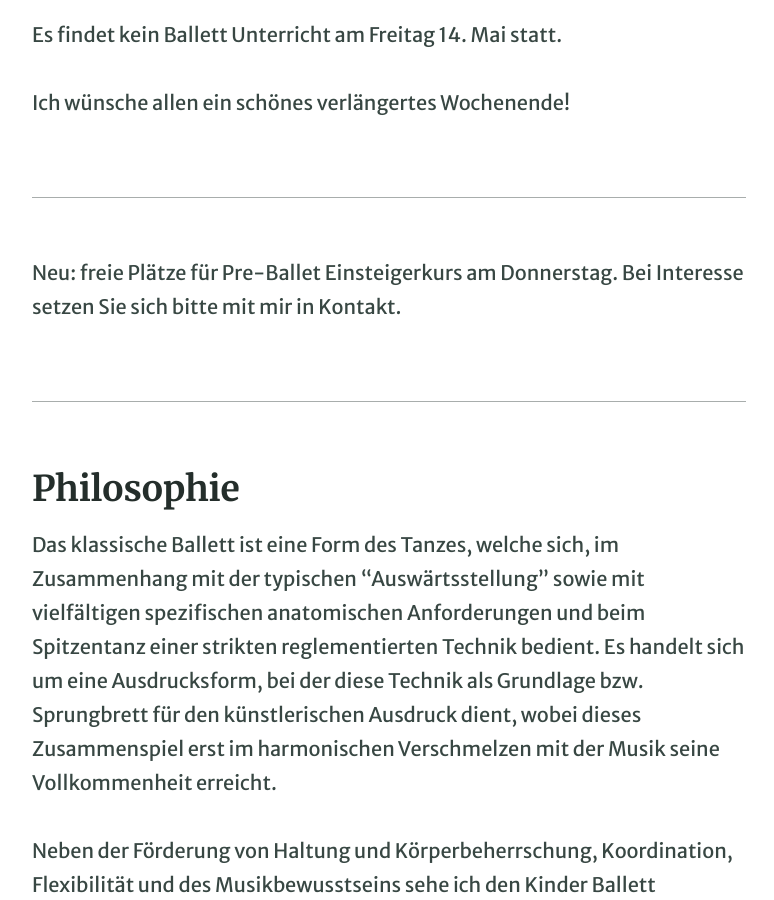
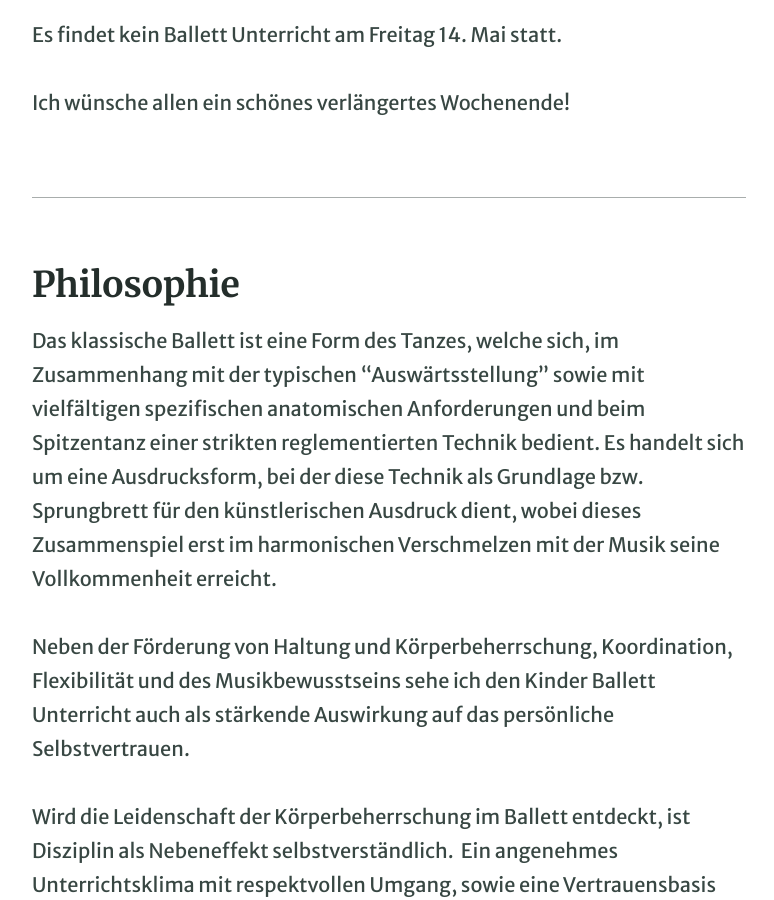
Before and after one commit to irenepedrotti/irenepedrotti.github.io, a Jekyll site: the page built from pages/index.md, in a window 1280 px wide and 900 px high, scrolled down 680 px. Shown: the whole window, without its empty margins (251-1025 px from the left). Built offline with Jekyll 4.4.1, drawn with Linux system fonts in a browser that asks for light colours.

Commit message:
Do frei Plätze gelöscht.

```diff
--- a/pages/index.md
+++ b/pages/index.md
@@ -13,10 +13,6 @@ Aktuell: Auffahrtsbrücke!
 Es findet kein Ballett Unterricht am Freitag 14. Mai statt.
 
 Ich wünsche allen ein schönes verlängertes Wochenende!
-
----
- Neu: freie Plätze für Pre-Ballet Einsteigerkurs am Donnerstag.
- Bei Interesse setzen Sie sich bitte mit mir in Kontakt.
 
 ---
 
```
